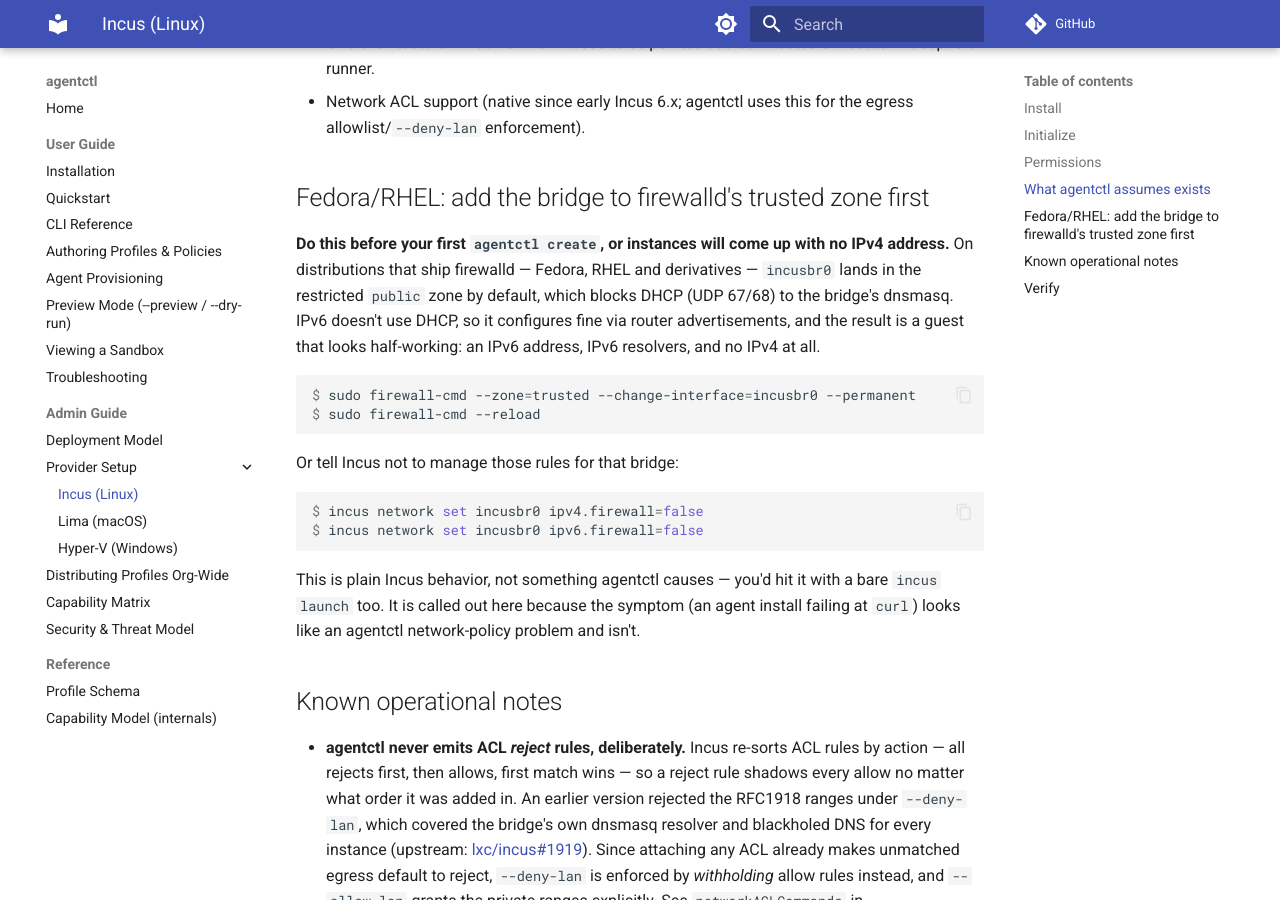
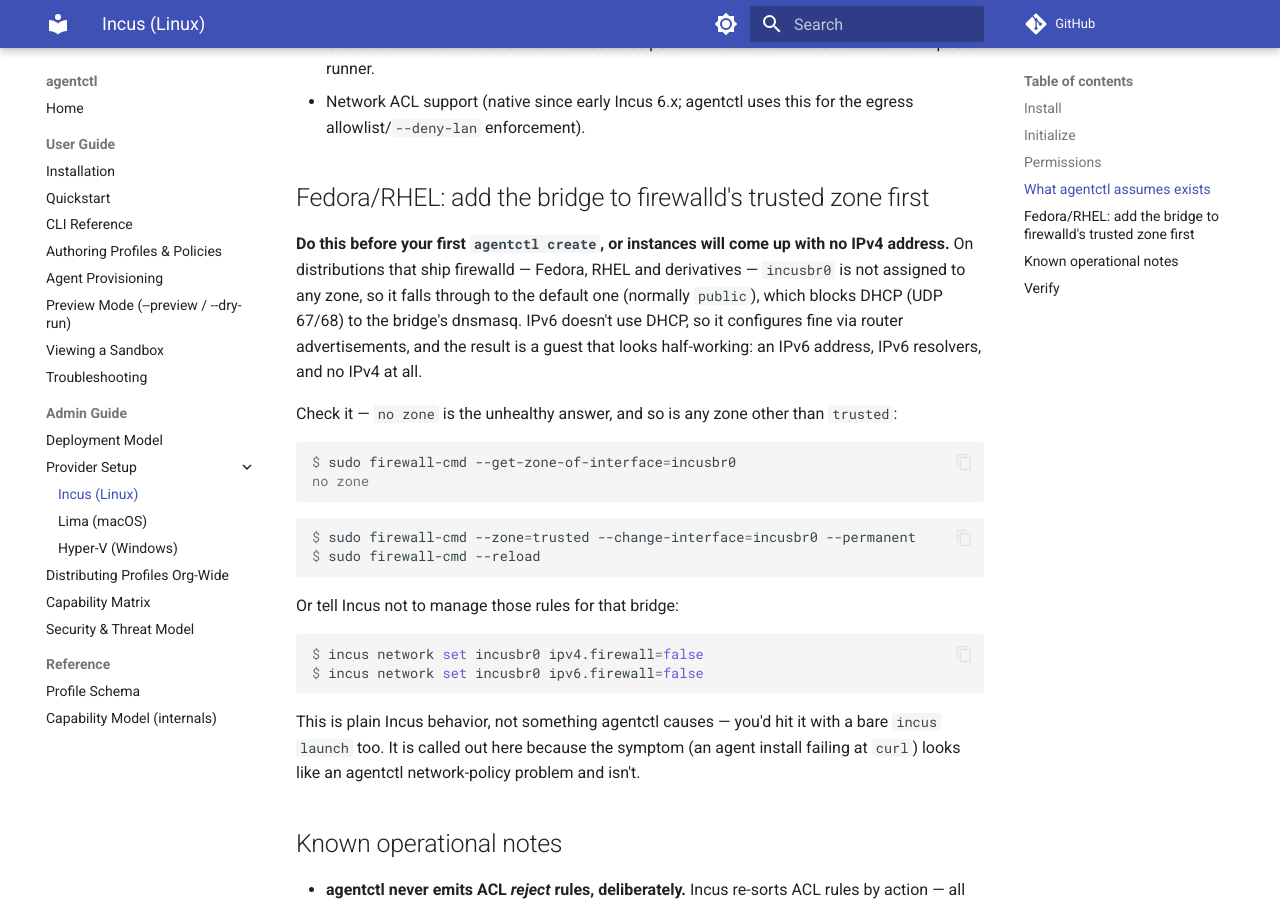
Before and after one commit to apomonosi/sandboxing, an MkDocs documentation site: the page built from docs/admin/providers/incus-setup.md, in a window 1280 px wide and 900 px high, scrolled down 1144 px. Built offline with MkDocs 1.6.1 and Material for MkDocs 9.7.7, drawn with Linux system fonts in a browser that asks for light colours; comment, search, counter and statistics services are not loaded.

Commit message:
Correct the firewalld symptom: "no zone", not "public"
Confirmed on a real Fedora 44 host: firewall-cmd reports incusbr0 as
"no zone" rather than naming the restricted zone directly — the
interface is unassigned and falls through to the default. Someone
following the previous wording would run the check, see "no zone", and
conclude it didn't apply to them.

Co-Authored-By: Claude Opus 5 <noreply@anthropic.com>
Claude-Session: https://claude.ai/code/session_01WUTTtfy8X6YSVwB1WQ9fym

````diff
--- a/docs/admin/providers/incus-setup.md
+++ b/docs/admin/providers/incus-setup.md
@@ -52,10 +52,19 @@ this is already set up — it does not manage Incus permissions itself.
 
 **Do this before your first `agentctl create`, or instances will come up with
 no IPv4 address.** On distributions that ship firewalld — Fedora, RHEL and
-derivatives — `incusbr0` lands in the restricted `public` zone by default,
-which blocks DHCP (UDP 67/68) to the bridge's dnsmasq. IPv6 doesn't use DHCP,
-so it configures fine via router advertisements, and the result is a guest
-that looks half-working: an IPv6 address, IPv6 resolvers, and no IPv4 at all.
+derivatives — `incusbr0` is not assigned to any zone, so it falls through to
+the default one (normally `public`), which blocks DHCP (UDP 67/68) to the
+bridge's dnsmasq. IPv6 doesn't use DHCP, so it configures fine via router
+advertisements, and the result is a guest that looks half-working: an IPv6
+address, IPv6 resolvers, and no IPv4 at all.
+
+Check it — `no zone` is the unhealthy answer, and so is any zone other than
+`trusted`:
+
+```console
+$ sudo firewall-cmd --get-zone-of-interface=incusbr0
+no zone
+```
 
 ```console
 $ sudo firewall-cmd --zone=trusted --change-interface=incusbr0 --permanent
````
